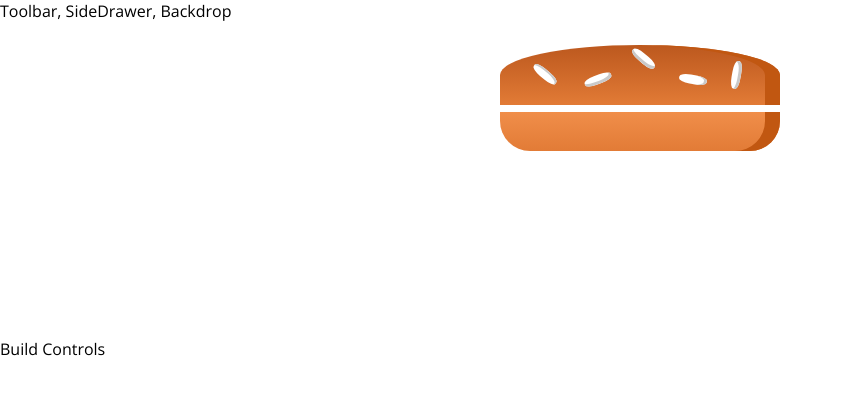
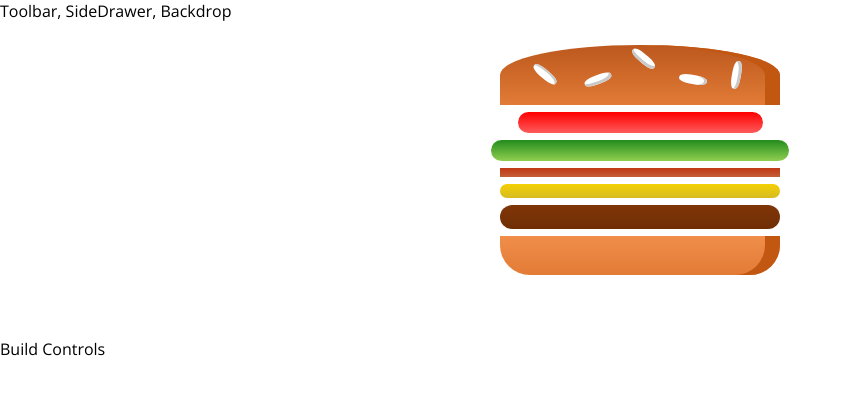
Before and after one commit to nickitza/burger_builder, a React (Create React App) app: page / in a window 1280 px wide. Shown: the top 394 px of the page, without its empty margins (0-852 px from the left). Built offline with nearby package versions, Linux system fonts and the light colour scheme.

Commit message:
add tomato ingredient

```diff
--- a/src/components/Burger/BurgerIngredient/BurgerIngredient.js
+++ b/src/components/Burger/BurgerIngredient/BurgerIngredient.js
@@ -29,6 +29,9 @@ const burgerIngredient = (props) =>{
     case('bacon'):
       ingredient = <div className={classes.Bacon}></div>
       break
+    case('tomato'):
+      ingredient = <div className={classes.Tomato}></div>
+      break
     default:
       ingredient= null
   }
--- a/src/components/Burger/BurgerIngredient/BurgerIngredient.module.css
+++ b/src/components/Burger/BurgerIngredient/BurgerIngredient.module.css
@@ -104,6 +104,13 @@
   background: linear-gradient(#228c1d, #91ce50);
   border-radius: 20px;
 }
+.Tomato {
+  width: 70%;
+  height: 7%;
+  margin: 2% auto;
+  background: linear-gradient(red, rgb(253, 91, 91));
+  border-radius: 30px;
+}
 
 .Bacon {
   width: 80%;
--- a/src/containers/BurgerBuilder/BurgerBuilder.js
+++ b/src/containers/BurgerBuilder/BurgerBuilder.js
@@ -5,10 +5,11 @@ import Burger from '../../components/Burger/Burger'
 class BurgerBuilder extends React.Component{
   state = {
     ingredients: {
-      lettuce: 0,
-      bacon: 0,
-      cheese: 0,
-      meat: 0
+      tomato: 1,
+      lettuce: 1,
+      bacon: 1,
+      cheese: 1,
+      meat: 1,
     }
   }
   render(){
```
